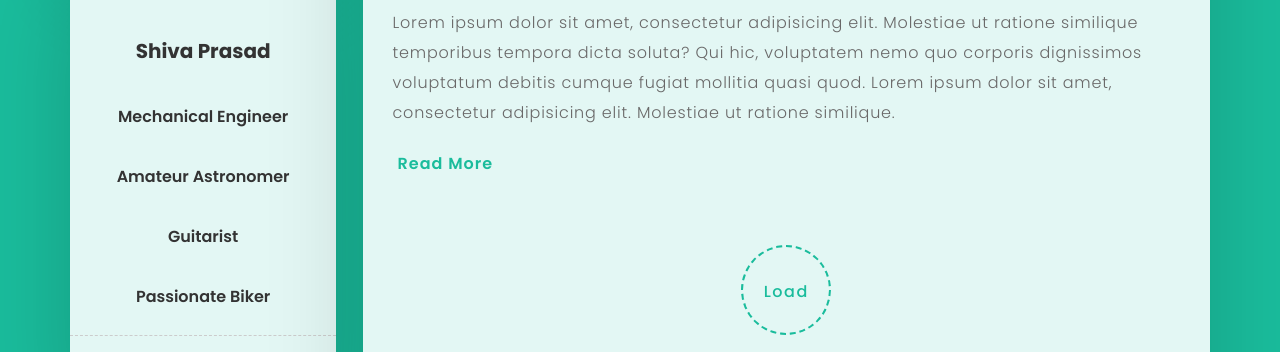
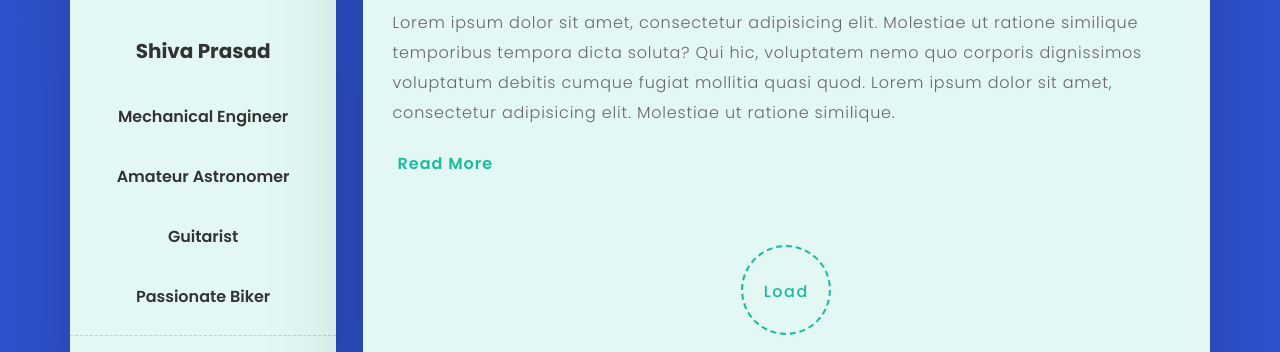
Before and after one commit to RiderCircle/RiderDiaries, a website: page index.html in a window 1280 px wide. Shown: the part 320-672 px from the top of the page. Drawn offline with Linux system fonts and the light colour scheme.

Commit message:
changing bg colour to blue

```diff
--- a/css/style.css
+++ b/css/style.css
@@ -52,7 +52,7 @@
 
 body {
     font-family: "Poppins", sans-serif;
-    background: #1abc9c !important;
+    background: #2D52CC !important;
 }
 
 html {
```
